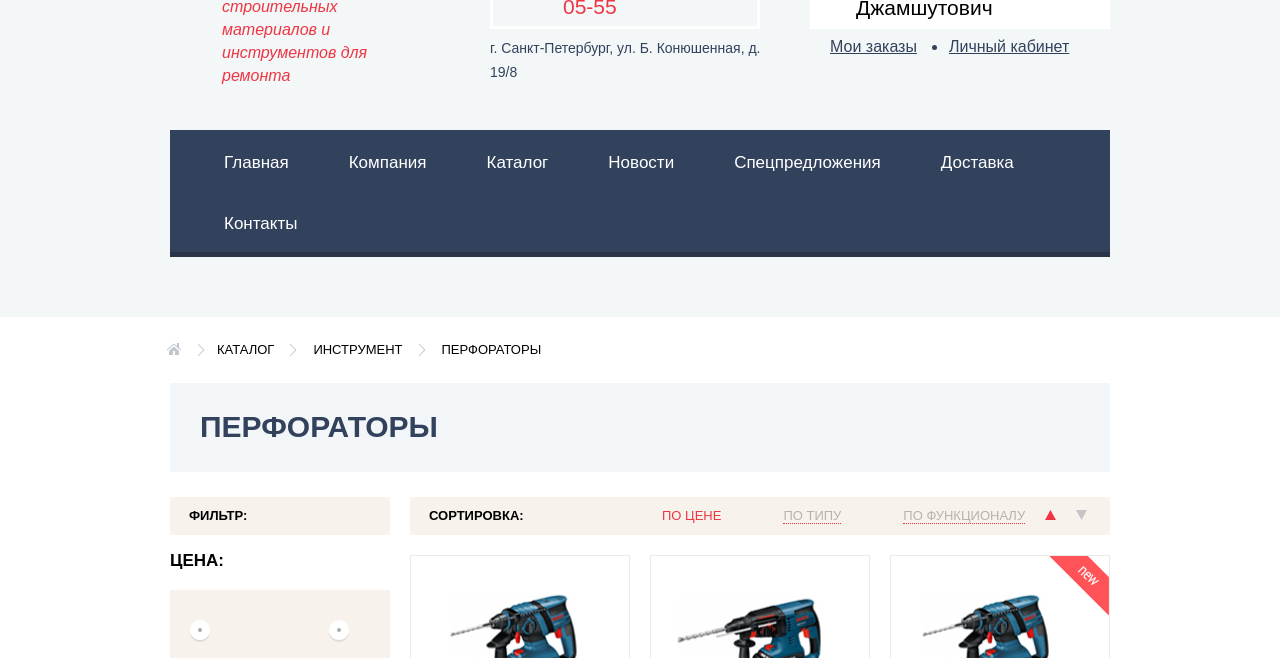
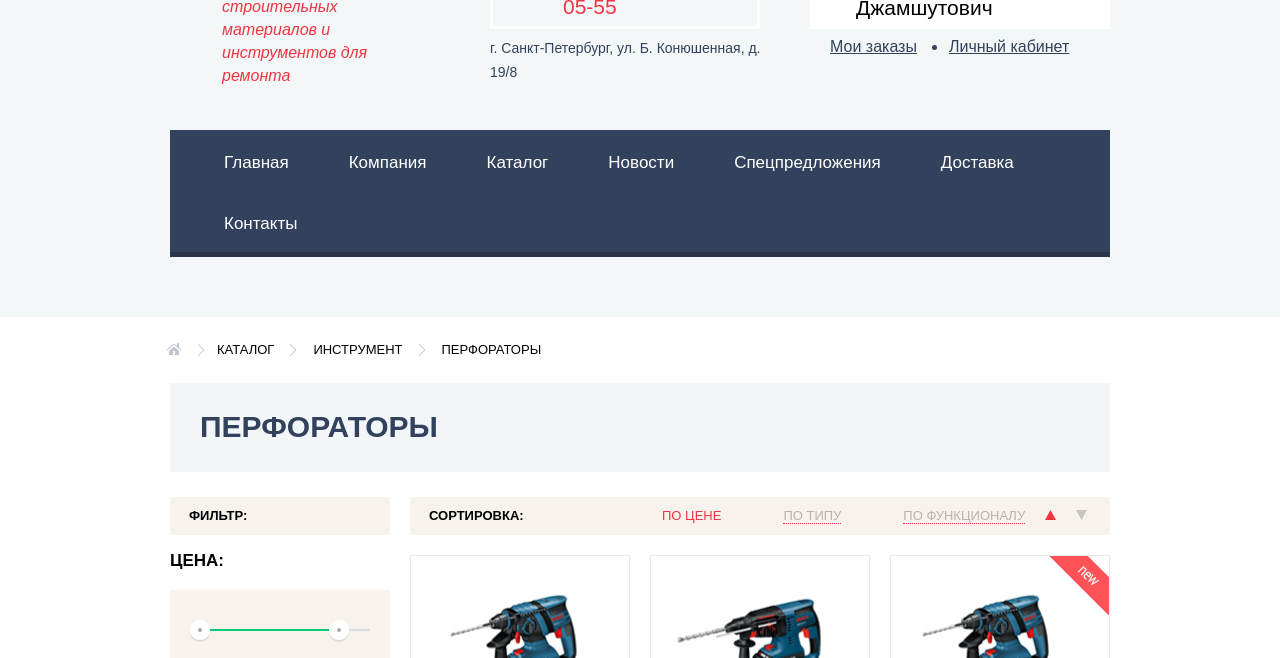
Before and after one commit to Biacheslav/315839-technomart, a plain HTML site: page catalog.html in a window 1280 px wide. Shown: the part 142-800 px from the top of the page. Drawn offline with Linux system fonts and the light colour scheme; a web font is replaced by a local one.

Commit message:
Update style.css

```diff
--- a/css/style.css
+++ b/css/style.css
@@ -1922,6 +1922,8 @@ input[type="radio"].visually-hidden {
 
 .range {
   position: absolute;
+  width: 180px;
+  height: 2px;
   top: 50%;
   margin-top: -1px;
   left: 50%;
```
